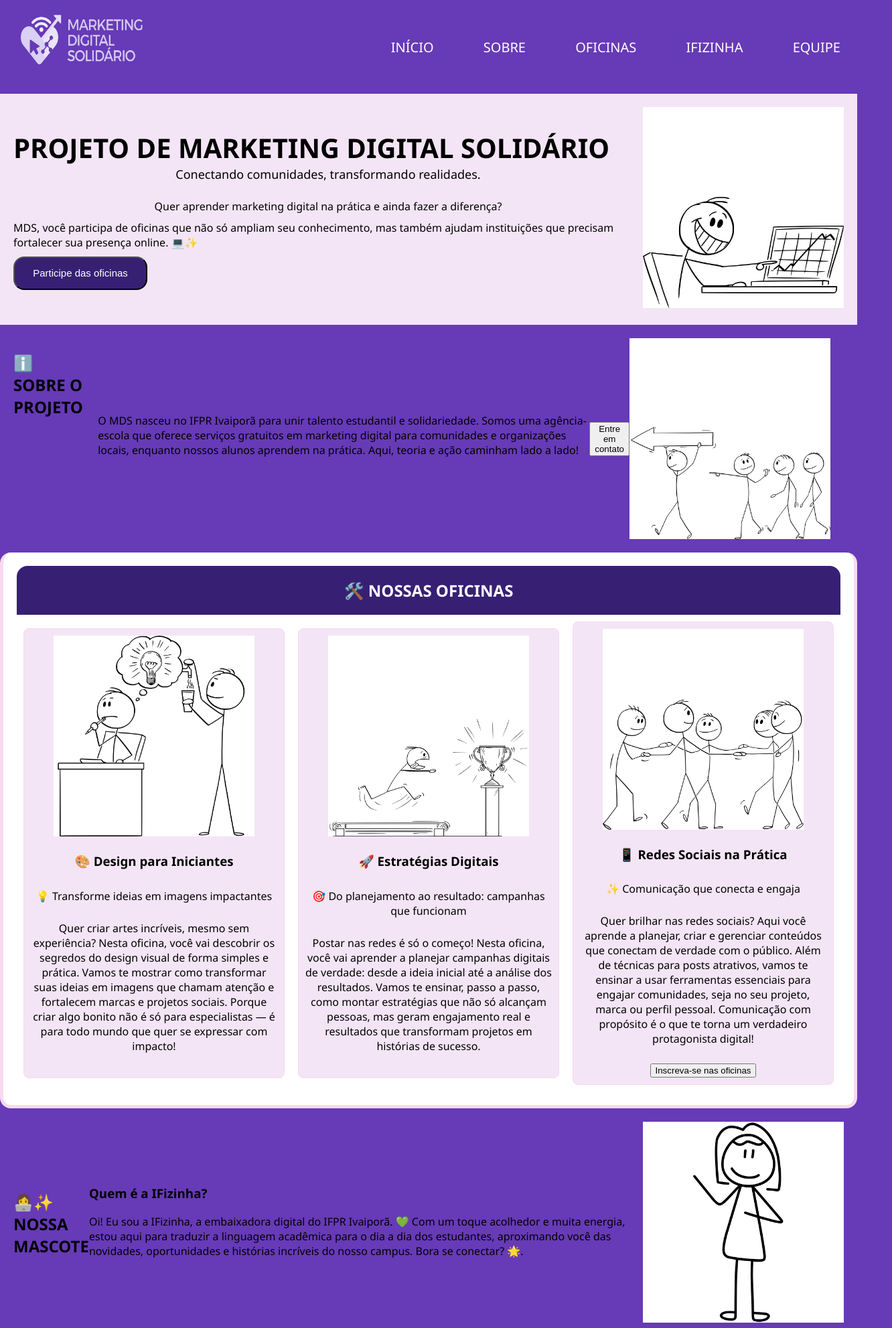
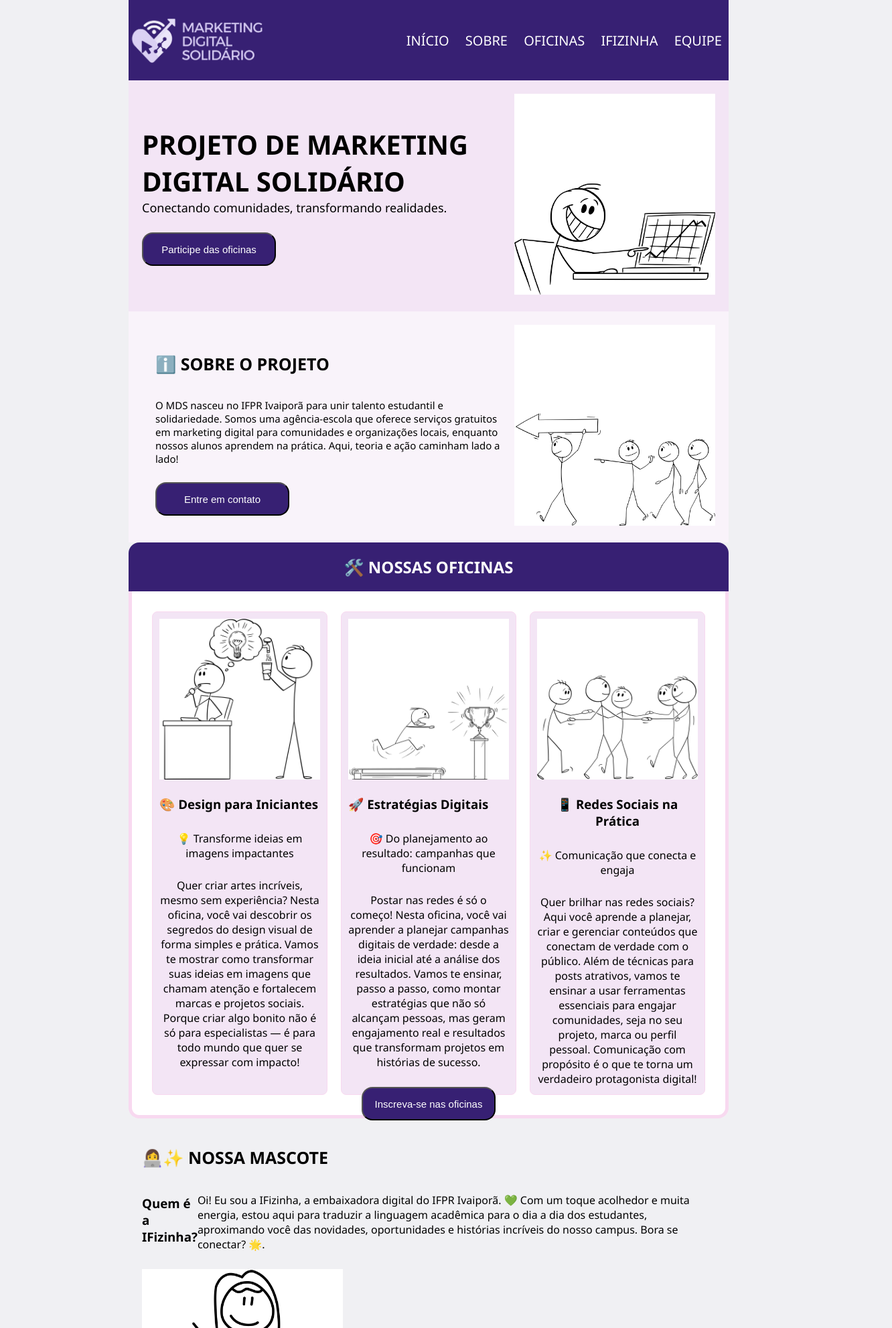
Before and after one commit to DebysBru/PROVA-WEB-FINAL, a plain HTML site: page index.html in a window 1280 px wide. Shown: the top 1983 px of the page at 67% size, 1332 px wide, since content can reach past the window. Drawn offline with Linux system fonts and the light colour scheme.

Commit message:
ronan 07-05

```diff
--- a/estilo.css
+++ b/estilo.css
@@ -1,31 +1,36 @@
 body {
-    margin: 0;
+    margin: 0 auto;
     padding: 0;
     font-family: 'Segoe UI', Tahoma, Geneva, Verdana, sans-serif;
-    background-color: #673ab7;
+    background-color: #f0f0f3;
+    width: 70%;
+    display: flex;
+    flex-direction: column;
+
 }
 
 header {
-    background-color: #673ab7;
+    background-color: #372073;
     height: 120px;
     width: 100%;
     color: white;
-    padding: 10px;
     display: flex;
     justify-content: space-between;
     align-items: center;
 }
-
+.logo{
+    display: flex;
+    align-items: center;
+    justify-content: center;
+}
 .logo img{
-    height: 200px;
-    margin-left: 15px;
-    width: 200px;
+     width: 200px;
  }
 
 nav a{
     color: white;
     text-decoration: none;/*tira o sublinhado do link*/
-    padding: 35px;  /*espaço entre a borda do elemento e o conteudo (espaço de dentro)*/
+    padding: 10px;  /*espaço entre a borda do elemento e o conteudo (espaço de dentro)*/
     font-size: 20px;
 }
 
@@ -41,6 +46,7 @@ nav a{
 
 .topo img{
     max-width: 300px;
+    height: 100%;
 }
 
 .topo-texto h1{
@@ -53,9 +59,6 @@ nav a{
     margin: 0;
     margin-bottom: 15px;
     font-size: 18px;
-
-
-
 }
 
 .topo-texto button{
@@ -74,27 +77,46 @@ section {
 
 .sobre {
     display: flex;
-
-    justify-content: left;
+    align-items: center;
+    justify-content: space-between;
     padding-left: 20px;
     padding-right: 20px;
+    background-color: #f9f3fa;
+    text-align: left;
+}
 
+.sobre h2{
+    font-size: 25px;
 }
 
 .sobre-conteudo {
     display: flex;
-    align-items: center;
+    align-items: flex-start;
     justify-content: space-between;
     padding-left: 20px;
     padding-right: 20px;
+    flex-direction: column;
+}
+.sobre-conteudo button{
+    background-color:#372073 ;
+    color: #FFFFFF;
+    height: 50px;
+    width: 200px;
+    border-radius: 16px;
+    font-size: 15px;
+}
 
+.sobre-conteudo p{
+
+    margin-bottom: 15px;
+    font-size: 15px;
+}
+
+.sobre img{
+    max-width: 300px;
+    height: 100%;
 
 }
-.sobre img{
-    max-width: 300px;
-
-}
-
 
 .oficina-topo{
     display: flex;
@@ -104,17 +126,13 @@ section {
     color: #FFFFFF;
     flex-direction: column;
 
-
-
 }
 .oficinas {
     border-bottom: 5px solid#f8d9f0;
     border-left: 5px solid#f8d9f0;
     border-right: 5px solid#f8d9f0;
     background-color: #FFFFFF;
-    border-radius: 16px;
-
-
+    border-radius: 0px 0px 16px 16px;
 
 }
 
@@ -135,41 +153,42 @@ section {
     padding: 10px;
     margin: 10px;
     text-align: center;
-    width: 100%;
+    width: 30%;
+    height: 700px;
 }
 
 .oficina h3, span, p  {
     display: flex;
-    align-items: center;
-    justify-content: center;
     padding-bottom: 10px;
 
 }
 
 
 .oficina img{
-    max-width: 300px;
+    width: 100%;
 
 }
 
-#botao{
-    display: flex;
-    align-items: center;
-    justify-content: center;
-    text-align: center;
+.oficina button{
+    background-color:#372073 ;
+    color: #FFFFFF;
+    height: 50px;
+    width: 200px;
+    border-radius: 16px;
+    font-size: 15px;
+}
 
-}
+
 .equipe{
     display: flex;
     align-items: center;
     justify-content: space-between;
     text-align: center;
     background-color: #FFFFFF;
+
 }
 .equipe h2{
-    display: flex;
-    align-items: center;
-    justify-content: center;
+  font-size: 25px;
 }
 
 .equipes{
@@ -179,9 +198,6 @@ section {
     margin: 10px;
 
 }
-
-
-
 .equipe img{
     max-width: 300px;
 
@@ -189,14 +205,22 @@ section {
 
 .ifizinha {
     display: flex;
-    flex-direction: row;
+    align-items: flex-start;
+    justify-content: space-between;
+    flex-direction: column;
+}
+
+.ifizinha-texto{
+    display: flex;
+
+}
+.ifizinha h2{
+    font-size: 25px;
+}
+.ifizinha-cards{
+    display: flex;
     align-items: center;
     justify-content: space-between;
-
-}
-
-.ifizinha h2{
-
 }
 .ifizinha img{
     max-width: 300px;
--- a/index.html
+++ b/index.html
@@ -15,7 +15,7 @@
 
     <header>
         <div class="logo">
-            <img src="logo.png">
+            <img src="logo2.png">
         </div>
         <nav>
             <a href="#">INÍCIO</a>
@@ -30,10 +30,7 @@
         <div class="topo-texto">
             <h1>PROJETO DE MARKETING DIGITAL SOLIDÁRIO</h1>
             <p>Conectando comunidades, transformando realidades.</p>
-            <span>Quer aprender marketing digital na prática e ainda fazer a diferença?</span>
-            <span> MDS, você participa de oficinas
-                que não só ampliam seu conhecimento, mas também ajudam instituições que precisam fortalecer sua presença
-                online. 💻✨</span>
+
             <button>Participe das oficinas</button>
         </div>
 
@@ -44,20 +41,26 @@
     </section>
 
     <section class="sobre">
+        <div class="sobre-conteudo">
             <h2>ℹ️ SOBRE O PROJETO</h2>
-        <div class="sobre-conteudo">
             <p> O MDS nasceu no IFPR Ivaiporã para unir talento estudantil e solidariedade. Somos uma agência-escola que
                 oferece serviços gratuitos em marketing digital para comunidades e organizações locais, enquanto nossos
                 alunos aprendem na prática. Aqui, teoria e ação caminham lado a lado!</p>
+
             <button>Entre em contato</button>
+        </div>
+
+        <div class="conteudo-imagem">
             <img src="sobre.png">
         </div>
+
     </section>
 
-    <section class="oficinas">
     <div class="oficina-topo">
         <h2>🛠️ NOSSAS OFICINAS</h2>
     </div>
+
+    <section class="oficinas">
         <div class="oficinas-cards">
             <div class="oficina">
                 <img src="oficina1.png">
@@ -79,6 +82,7 @@
                     verdade: desde a ideia inicial até a análise dos resultados. Vamos te ensinar, passo a passo, como
                     montar estratégias que não só alcançam pessoas, mas geram engajamento real e resultados que
                     transformam projetos em histórias de sucesso.</p>
+                <button>Inscreva-se nas oficinas</button>
             </div>
 
             <div class="oficina">
@@ -89,10 +93,6 @@
                     conectam de verdade com o público. Além de técnicas para posts atrativos, vamos te ensinar a usar
                     ferramentas essenciais para engajar comunidades, seja no seu projeto, marca ou perfil pessoal.
                     Comunicação com propósito é o que te torna um verdadeiro protagonista digital!</p>
-
-                <div id="botao">
-                    <button>Inscreva-se nas oficinas</button>
-                </div>
             </div>
         </div>
     </section>
@@ -115,7 +115,9 @@
     </section>
 
     <section class="equipe">
+        <div class="oficina-topo">
             <h2>👥 NOSSA EQUIPE</h2>
+        </div>
         <div class="equipe-cards">
             <div class="equipes">
                 <img src="junior.png">
@@ -130,10 +132,6 @@
                     target="_blank">Entre em contato pelo WhatsApp</a></a>
                 <i class="fa-brands fa-whatsapp"></i>
             </div>
-        </div>
-
-
-
             <div class="equipes">
                 <img src="bruna.png">
                 <h3>Débora Bruna Anacleto</h3>
```
Also changed, not shown: logo2.png (added), 1 other file. Lines whose indentation alone changed are shown as unchanged.
